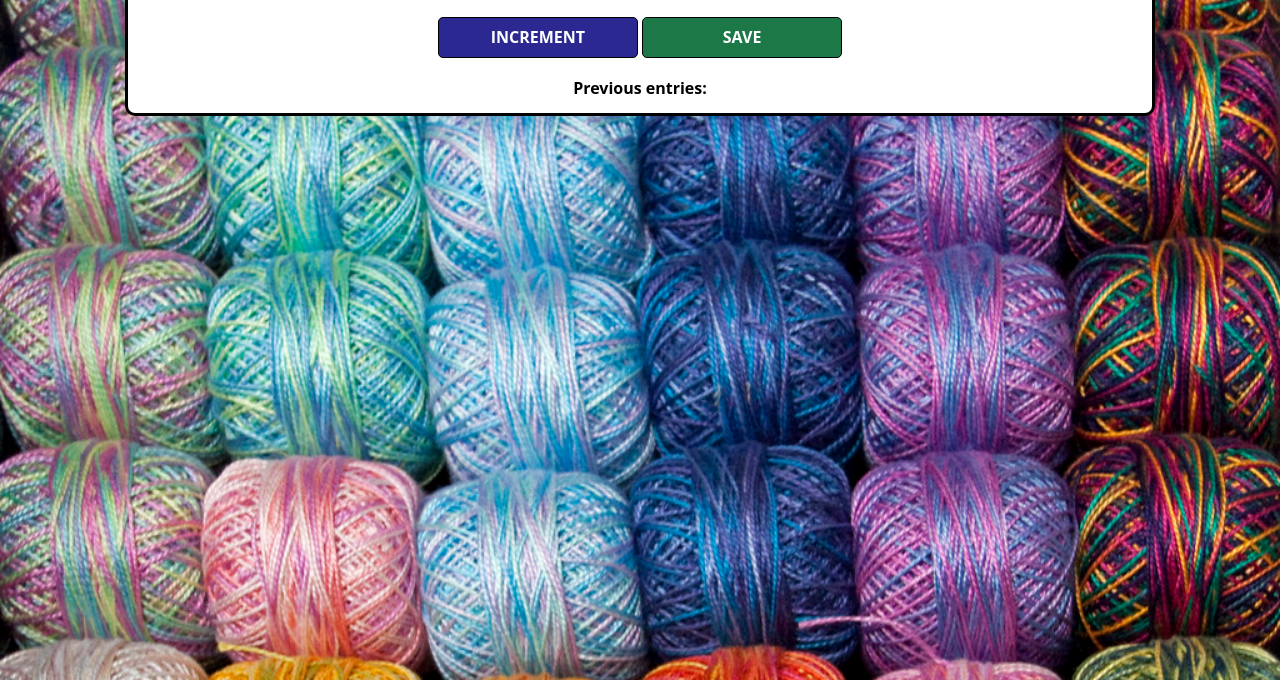
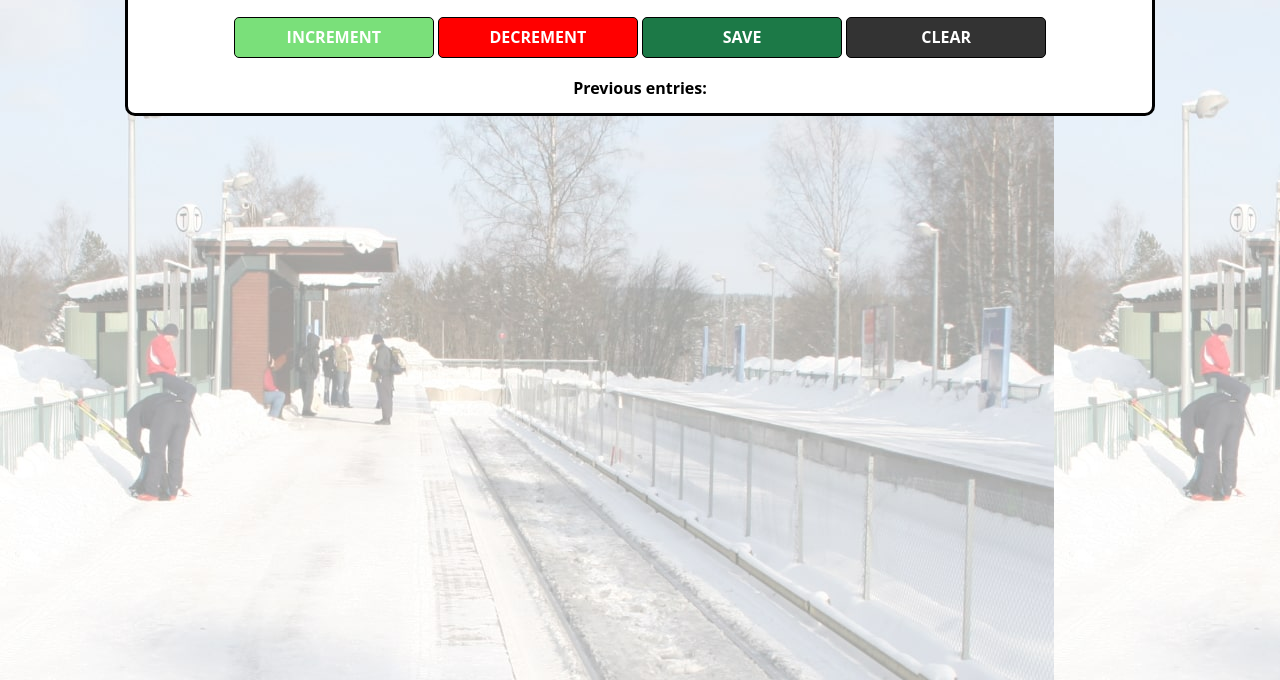
Before and after one commit to muthumanikkamv/counter, a plain HTML site: page index.html in a window 1280 px wide. Shown: the part 120-800 px from the top of the page. Drawn offline with nearby package versions, Linux system fonts and the light colour scheme.

Commit message:
second commit

```diff
--- a/index.css
+++ b/index.css
@@ -1,6 +1,6 @@
 body {
-    background-image: url("yarn.jpeg");
-    background-size: cover;
+    background-image: url("station.jpg");
+    background-repeat: repeat;
     font-family: 'Open Sans', 'Helvetica Neue', sans-serif;
     text-align: center;
     height: 100vh;
@@ -37,12 +37,18 @@ button {
 }
 
 #increment-btn {
-    background: #2C2891;
+    background: #2C29;
+}
+#decrement-btn {
+    background: red;
 }
 
 #save-btn {
     background: #1C7947;
 }
+#clear-btn {
+    background: #333;
+}
 
 #save-el {
     font-weight: bold;
--- a/index.html
+++ b/index.html
@@ -7,11 +7,15 @@
             <h1>Row Counter</h1>
             <h2 id="count-el">0</h2>
             <button id="increment-btn" onclick="increment()">INCREMENT</button>
+            <button id="decrement-btn" onclick="decrement()">DECREMENT</button>
+
             <button id="save-btn" onclick="save()">SAVE</button>
+            <button id="clear-btn" onclick="clr()">CLEAR</button>
+
             <p id="save-el">Previous entries: </p>
+
         </div>
         <script src="index.js">
-            nnerText
         </script>
     </body>
 </html>
--- a/index.js
+++ b/index.js
@@ -7,9 +7,24 @@ function increment() {
     countEl.textContent = count
 }
 
+function decrement() {
+    count -= 1
+    countEl.textContent = count
+}
+
+
 function save() {
     let countStr = count + " - "
     saveEl.textContent += countStr
     countEl.textContent = 0
     count = 0
+    console.log(count);
 }
+
+
+function clr() {
+    saveEl.textContent = "Previous entries:"
+    countEl.textContent = 0
+    count = 0
+    console.log(count)
+}
```
Also changed, not shown: 1 other file.
